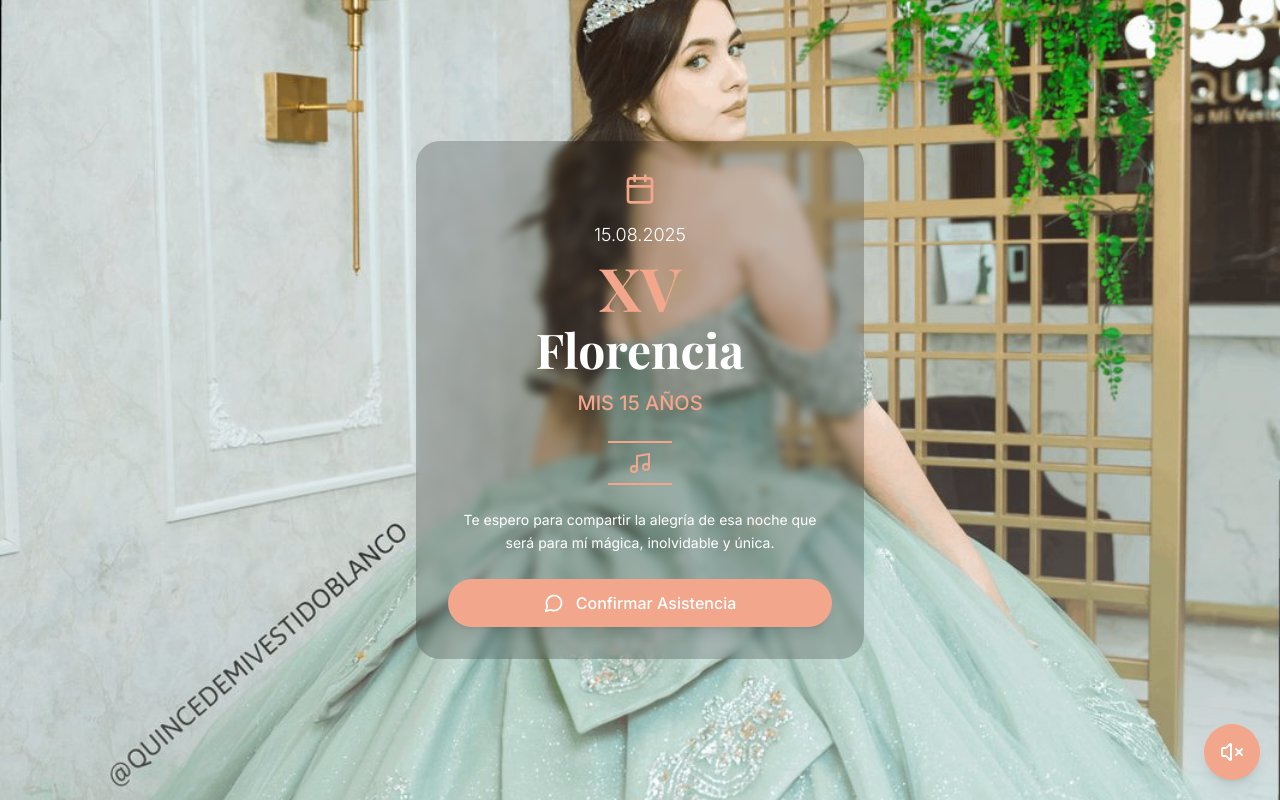
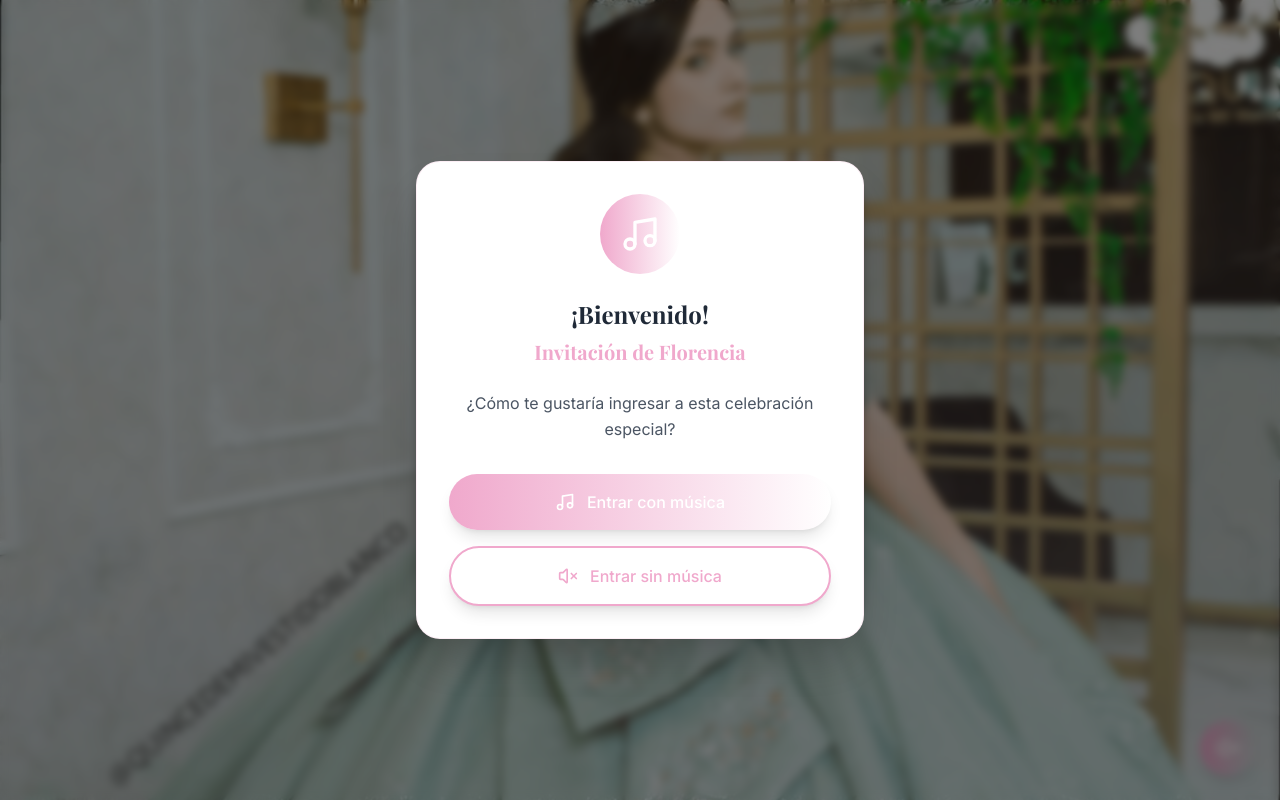
Before and after one commit to cuentapro11/counting-down-florencia-day, a React (Vite) app: page / in a window 1280 px wide. Shown: the top 800 px of the page. Built offline with nearby package versions, Linux system fonts and the light colour scheme.

Commit message:
Refactor: Implement UI changes and music player
- Remove confirmation button.
- Replace icon.
- Update button to redirect to Amazon.
- Implement color scheme changes.
- Add floating welcome icon with music options.
- Implement the provided music player code.

```diff
--- a/src/components/HeroSection.tsx
+++ b/src/components/HeroSection.tsx
@@ -20,16 +20,9 @@ const HeroSection = () => {
             <Music className="w-6 h-6 text-primary mx-auto" />
             <div className="w-16 h-0.5 bg-primary mx-auto mt-2"></div>
           </div>
-          <p className="mt-6 text-sm leading-relaxed mb-6">
+          <p className="mt-6 text-sm leading-relaxed">
             Te espero para compartir la alegría de esa noche que será para mí mágica, inolvidable y única.
           </p>
-          <button
-            onClick={handleWhatsApp}
-            className="coral-button w-full flex items-center justify-center gap-3"
-          >
-            <MessageCircle className="w-5 h-5" />
-            Confirmar Asistencia
-          </button>
         </div>
       </div>
     </section>
--- a/src/components/MusicPlayer.tsx
+++ b/src/components/MusicPlayer.tsx
@@ -1,84 +1,97 @@
 
-import { useState, useRef, useEffect } from 'react';
+import { useState, useRef, useEffect, useImperativeHandle, forwardRef } from 'react';
 import { Volume2, VolumeX } from 'lucide-react';
 
-const MusicPlayer = () => {
+export interface MusicPlayerHandle {
+  playWithSound: () => void;
+}
+
+interface MusicPlayerProps {
+  youtubeVideoId?: string;
+  autoStart?: boolean;
+}
+
+const MusicPlayer = forwardRef<MusicPlayerHandle, MusicPlayerProps>(
+  ({ youtubeVideoId = "dQw4w9WgXcQ", autoStart = false }, ref) => {
     const [isPlaying, setIsPlaying] = useState(false);
     const [isLoaded, setIsLoaded] = useState(false);
     const playerRef = useRef<any>(null);
 
+    useImperativeHandle(ref, () => ({
+      playWithSound: () => {
+        if (playerRef.current && isLoaded) {
+          playerRef.current.unMute();
+          playerRef.current.playVideo();
+          setIsPlaying(true);
+        }
+      },
+    }));
+
     useEffect(() => {
-    // Load YouTube API
-    const tag = document.createElement('script');
-    tag.src = 'https://www.youtube.com/iframe_api';
-    const firstScriptTag = document.getElementsByTagName('script')[0];
-    firstScriptTag.parentNode?.insertBefore(tag, firstScriptTag);
-
-    // Initialize player when API is ready
-    (window as any).onYouTubeIframeAPIReady = () => {
-      playerRef.current = new (window as any).YT.Player('youtube-player', {
-        height: '0',
-        width: '0',
-        videoId: 'dQw4w9WgXcQ', // Replace with actual YouTube video ID
+      const loadPlayer = () => {
+        playerRef.current = new (window as any).YT.Player("youtube-player", {
+          height: "0",
+          width: "0",
+          videoId: youtubeVideoId,
           playerVars: {
-          autoplay: 1,
+            autoplay: autoStart ? 1 : 0,
             controls: 0,
             showinfo: 0,
-          rel: 0,
+            modestbranding: 1,
             loop: 1,
-          playlist: 'dQw4w9WgXcQ' // Same video ID for loop
+            playlist: youtubeVideoId,
+            mute: 1, // empieza en mute
           },
           events: {
-          onReady: () => {
-            setIsLoaded(true);
-            setIsPlaying(true);
+            onReady: () => setIsLoaded(true),
+            onStateChange: (event: any) => {
+              const YT = (window as any).YT;
+              if (event.data === YT?.PlayerState.PLAYING) setIsPlaying(true);
+              if (event.data === YT?.PlayerState.PAUSED) setIsPlaying(false);
             },
-          onStateChange: (event: any) => {
-            if (event.data === (window as any).YT.PlayerState.PLAYING) {
-              setIsPlaying(true);
-            } else {
-              setIsPlaying(false);
-            }
-          }
-        }
+          },
         });
       };
 
-    return () => {
-      if (playerRef.current) {
-        playerRef.current.destroy();
+      if (!(window as any).YT || !(window as any).YT.Player) {
+        const tag = document.createElement("script");
+        tag.src = "https://www.youtube.com/iframe_api";
+        document.body.appendChild(tag);
+        (window as any).onYouTubeIframeAPIReady = loadPlayer;
+      } else {
+        loadPlayer();
       }
-    };
-  }, []);
 
-  const togglePlay = () => {
+      return () => playerRef.current?.destroy();
+    }, [youtubeVideoId, autoStart]);
+
+    const togglePlayPause = () => {
       if (playerRef.current && isLoaded) {
         if (isPlaying) {
           playerRef.current.pauseVideo();
         } else {
+          playerRef.current.unMute();
           playerRef.current.playVideo();
         }
       }
     };
 
     return (
-    <>
-      <div id="youtube-player" style={{ display: 'none' }}></div>
-      <div className="music-player">
+      <div className="fixed bottom-6 right-6 z-40">
+        <div
+          id="youtube-player"
+          style={{ position: "absolute", width: 0, height: 0, overflow: "hidden" }}
+        ></div>
         <button
-          onClick={togglePlay}
-          className="bg-primary hover:bg-coral-dark text-white p-4 rounded-full shadow-lg hover:shadow-xl transform hover:scale-110 transition-all duration-300 animate-bounce-soft"
+          onClick={togglePlayPause}
+          className="bg-gradient-to-r from-primary to-pink-medium hover:from-coral-dark hover:to-pink-dark text-white shadow-lg hover:shadow-xl transition-all duration-300 rounded-full p-4 transform hover:scale-110"
           disabled={!isLoaded}
         >
-          {isPlaying ? (
-            <Volume2 className="w-6 h-6" />
-          ) : (
-            <VolumeX className="w-6 h-6" />
-          )}
+          {isPlaying ? <Volume2 className="h-6 w-6" /> : <VolumeX className="h-6 w-6" />}
         </button>
       </div>
-    </>
     );
-};
+  }
+);
 
 export default MusicPlayer;
--- a/src/components/PhotoCarousel.tsx
+++ b/src/components/PhotoCarousel.tsx
@@ -20,7 +20,7 @@ const PhotoCarousel = () => {
           <p className="text-gray-600">Junto a personas que son muy importantes en mi vida</p>
           <div className="w-16 h-16 mx-auto mt-6 mb-8">
             <svg viewBox="0 0 24 24" className="w-full h-full text-primary">
-              <path fill="currentColor" d="M9,2V7.38L12,8.93L15,7.38V2H9M12,15.08L9,13.54V8.46L12,10L15,8.46V13.54L12,15.08M16,2V7.38L19.82,5.79C21.12,7.16 22,8.99 22,11C22,14.3 19.61,17 16.5,17H15V19L12,20.5L9,19V17H7.5C4.39,17 2,14.3 2,11C2,8.99 2.88,7.16 4.18,5.79L8,7.38V2H16Z" />
+              <path fill="currentColor" d="M9 2L7.17 4H4c-1.1 0-2 .9-2 2v12c0 1.1.9 2 2 2h16c1.1 0 2-.9 2-2V6c0-1.1-.9-2-2-2h-3.17L15 2H9zm3 15c-2.76 0-5-2.24-5-5s2.24-5 5-5 5 2.24 5 5-2.24 5-5 5zm0-8c-1.65 0-3 1.35-3 3s1.35 3 3 3 3-1.35 3-3-1.35-3-3-3z"/>
             </svg>
           </div>
         </div>
--- /dev/null
+++ b/src/components/WelcomeModal.tsx
@@ -0,0 +1,66 @@
+import { useState } from 'react';
+import { Music, VolumeX, X } from 'lucide-react';
+
+interface WelcomeModalProps {
+  onEnterWithMusic: () => void;
+  onEnterWithoutMusic: () => void;
+}
+
+const WelcomeModal = ({ onEnterWithMusic, onEnterWithoutMusic }: WelcomeModalProps) => {
+  const [isVisible, setIsVisible] = useState(true);
+
+  const handleEnterWithMusic = () => {
+    setIsVisible(false);
+    onEnterWithMusic();
+  };
+
+  const handleEnterWithoutMusic = () => {
+    setIsVisible(false);
+    onEnterWithoutMusic();
+  };
+
+  if (!isVisible) return null;
+
+  return (
+    <div className="fixed inset-0 bg-black/50 backdrop-blur-sm z-50 flex items-center justify-center p-4">
+      <div className="bg-white rounded-3xl p-8 max-w-md w-full shadow-2xl border border-primary/20 relative">
+        <div className="text-center">
+          <div className="w-20 h-20 mx-auto mb-6 bg-gradient-to-r from-primary to-pink-medium rounded-full flex items-center justify-center">
+            <Music className="w-10 h-10 text-white" />
+          </div>
+
+          <h2 className="text-2xl font-playfair font-bold text-gray-800 mb-2">
+            ¡Bienvenido!
+          </h2>
+          <h3 className="text-xl font-playfair font-semibold text-primary mb-6">
+            Invitación de Florencia
+          </h3>
+
+          <p className="text-gray-600 mb-8 leading-relaxed">
+            ¿Cómo te gustaría ingresar a esta celebración especial?
+          </p>
+
+          <div className="space-y-4">
+            <button
+              onClick={handleEnterWithMusic}
+              className="w-full bg-gradient-to-r from-primary to-pink-medium hover:from-coral-dark hover:to-pink-dark text-white py-4 px-6 rounded-full font-medium transition-all duration-300 shadow-lg hover:shadow-xl transform hover:scale-105 flex items-center justify-center gap-3"
+            >
+              <Music className="w-5 h-5" />
+              Entrar con música
+            </button>
+
+            <button
+              onClick={handleEnterWithoutMusic}
+              className="w-full bg-white border-2 border-primary text-primary hover:bg-primary hover:text-white py-4 px-6 rounded-full font-medium transition-all duration-300 shadow-lg hover:shadow-xl transform hover:scale-105 flex items-center justify-center gap-3"
+            >
+              <VolumeX className="w-5 h-5" />
+              Entrar sin música
+            </button>
+          </div>
+        </div>
+      </div>
+    </div>
+  );
+};
+
+export default WelcomeModal;
--- a/src/index.css
+++ b/src/index.css
@@ -18,30 +18,35 @@ All colors MUST be HSL.
     --popover: 0 0% 100%;
     --popover-foreground: 222.2 84% 4.9%;
 
-    --primary: 15 80% 75%;
+    --primary: 330 70% 80%;
     --primary-foreground: 0 0% 100%;
 
-    --secondary: 15 20% 95%;
-    --secondary-foreground: 15 80% 40%;
+    --secondary: 330 30% 95%;
+    --secondary-foreground: 330 60% 40%;
 
-    --muted: 210 40% 96.1%;
-    --muted-foreground: 215.4 16.3% 46.9%;
+    --muted: 330 20% 96%;
+    --muted-foreground: 330 15% 50%;
 
-    --accent: 15 60% 85%;
-    --accent-foreground: 15 80% 40%;
+    --accent: 330 50% 85%;
+    --accent-foreground: 330 60% 40%;
 
     --destructive: 0 84.2% 60.2%;
     --destructive-foreground: 210 40% 98%;
 
-    --border: 15 30% 90%;
-    --input: 15 30% 90%;
-    --ring: 15 80% 75%;
+    --border: 330 30% 90%;
+    --input: 330 30% 90%;
+    --ring: 330 70% 80%;
 
     --radius: 0.5rem;
 
-    --coral: 15 80% 75%;
-    --coral-light: 15 60% 85%;
-    --coral-dark: 15 80% 65%;
+    --coral: 330 70% 80%;
+    --coral-light: 330 50% 85%;
+    --coral-dark: 330 70% 70%;
+
+    --pink-gradient: linear-gradient(135deg, hsl(330, 70%, 80%), hsl(330, 60%, 70%));
+    --pink-light: 330 50% 90%;
+    --pink-medium: 330 60% 75%;
+    --pink-dark: 330 70% 60%;
   }
 }
 
@@ -104,7 +109,11 @@ All colors MUST be HSL.
 }
 
 .content-overlay {
-  background: linear-gradient(to bottom, transparent 0%, rgba(255, 255, 255, 0.9) 70%, rgba(255, 255, 255, 1) 100%);
+  background: linear-gradient(to bottom,
+    transparent 0%,
+    hsl(330, 50%, 95%, 0.7) 60%,
+    hsl(330, 40%, 97%, 0.9) 80%,
+    hsl(330, 30%, 98%) 100%);
   min-height: 200vh;
 }
 
--- a/src/pages/Index.tsx
+++ b/src/pages/Index.tsx
@@ -1,12 +1,13 @@
 
-import { useState, useEffect } from 'react';
+import { useState, useEffect, useRef } from 'react';
 import HeroSection from '@/components/HeroSection';
 import CountdownSection from '@/components/CountdownSection';
 import CelebrationSection from '@/components/CelebrationSection';
 import PartySection from '@/components/PartySection';
 import PhotoCarousel from '@/components/PhotoCarousel';
 import GiftsSection from '@/components/GiftsSection';
-import MusicPlayer from '@/components/MusicPlayer';
+import MusicPlayer, { MusicPlayerHandle } from '@/components/MusicPlayer';
+import WelcomeModal from '@/components/WelcomeModal';
 
 const Index = () => {
   const [isVisible, setIsVisible] = useState({
@@ -16,6 +17,8 @@ const Index = () => {
     party: false,
     gifts: false
   });
+  const [showWelcomeModal, setShowWelcomeModal] = useState(true);
+  const musicPlayerRef = useRef<MusicPlayerHandle>(null);
 
   useEffect(() => {
     const observerCallback = (entries: IntersectionObserverEntry[]) => {
@@ -40,6 +43,17 @@ const Index = () => {
 
     return () => observer.disconnect();
   }, []);
+
+  const handleEnterWithMusic = () => {
+    setShowWelcomeModal(false);
+    setTimeout(() => {
+      musicPlayerRef.current?.playWithSound();
+    }, 500);
+  };
+
+  const handleEnterWithoutMusic = () => {
+    setShowWelcomeModal(false);
+  };
 
   return (
     <div className="relative">
@@ -83,7 +97,14 @@ const Index = () => {
         </div>
       </div>
 
-      <MusicPlayer />
+      <MusicPlayer ref={musicPlayerRef} />
+
+      {showWelcomeModal && (
+        <WelcomeModal
+          onEnterWithMusic={handleEnterWithMusic}
+          onEnterWithoutMusic={handleEnterWithoutMusic}
+        />
+      )}
     </div>
   );
 };
```
Also changed, not shown: src/components/GiftsSection.tsx (+4 -4 lines). Lines whose indentation alone changed are shown as unchanged.
